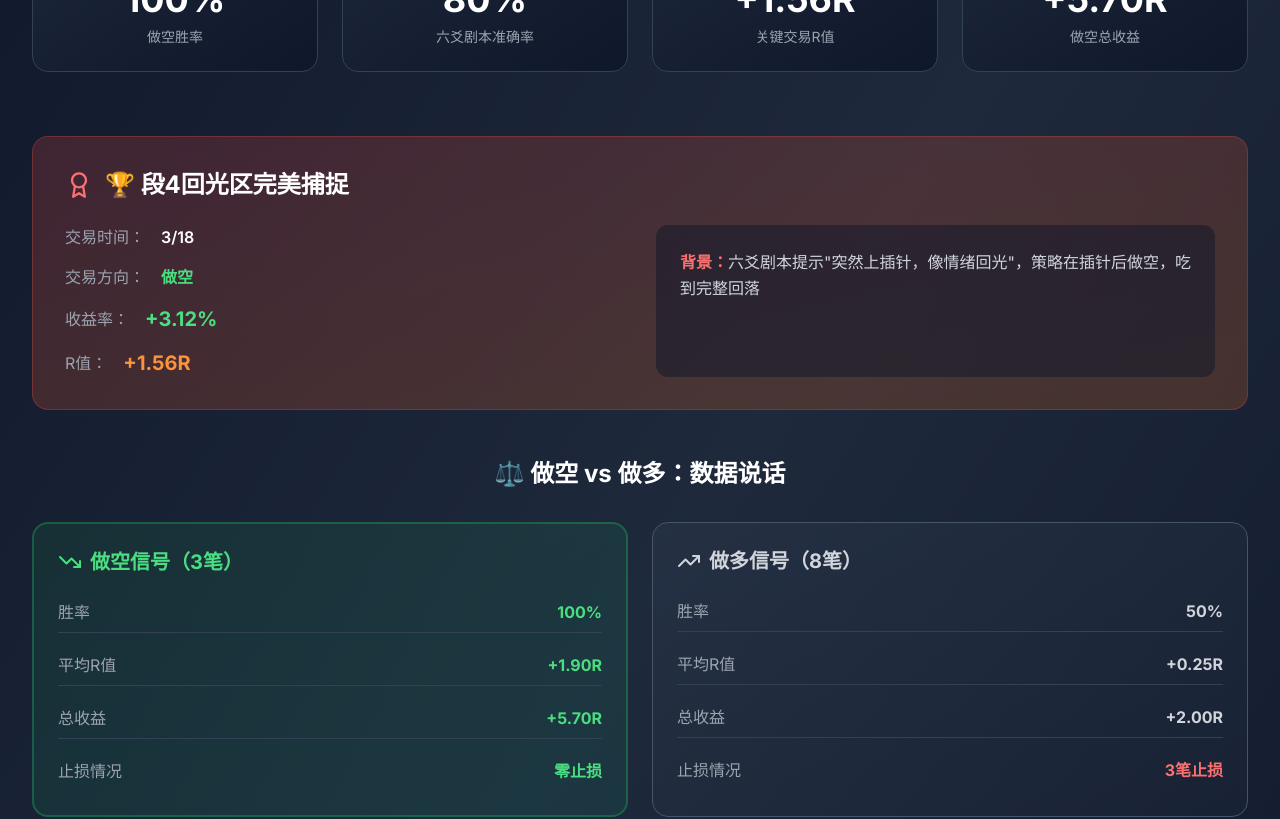
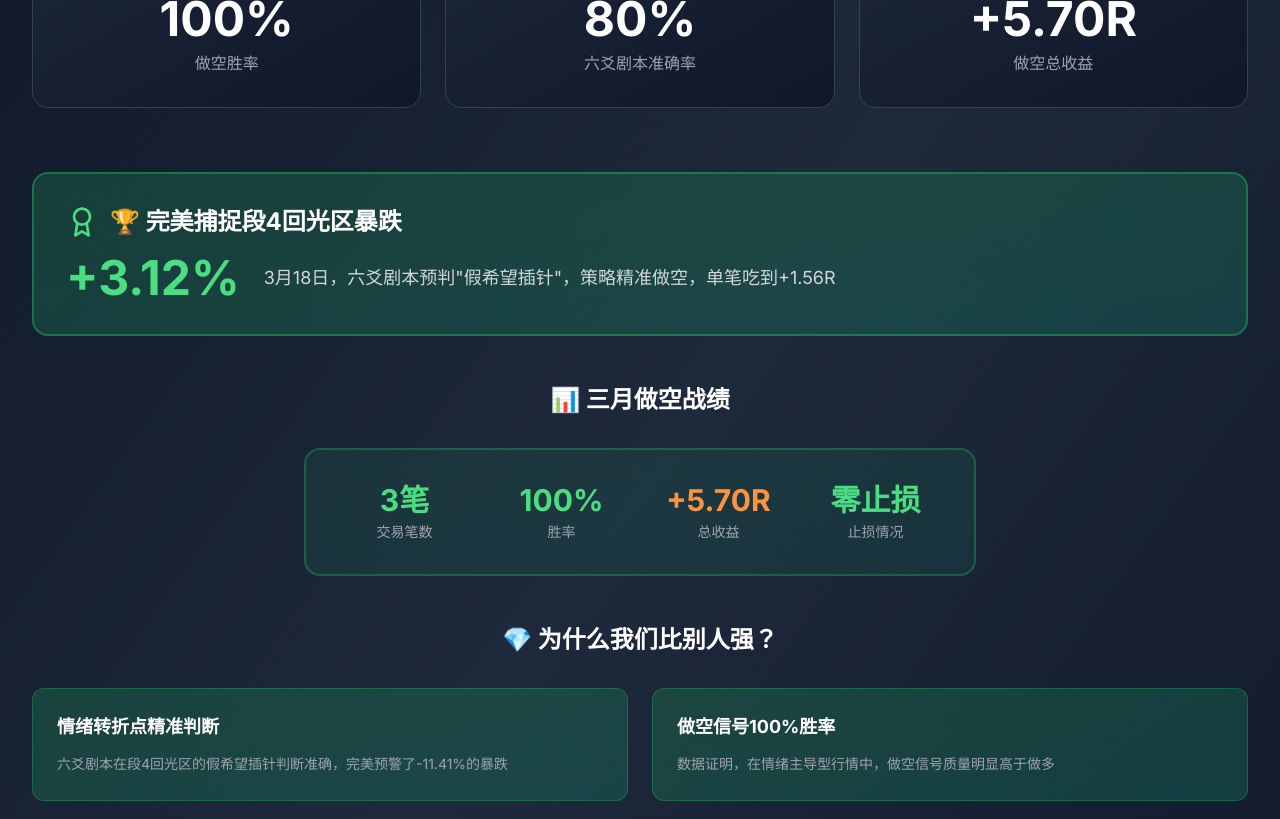
Before and after one commit to alexandra2472/timingquant, a Next.js app: page / in a window 1280 px wide. Shown: the part 1920-2739 px from the top of the page. Built offline with nearby package versions, Linux system fonts and the light colour scheme.

Commit message:
优化月度复盘板块：只保留亮眼数据，添加QQ二维码弹窗

```diff
--- a/components/MonthlyReview.js
+++ b/components/MonthlyReview.js
@@ -1,9 +1,9 @@
 'use client';
 
 import { useState } from 'react';
-import { TrendingUp, TrendingDown, Target, BarChart3, Award, Zap } from 'lucide-react';
+import { TrendingUp, TrendingDown, Target, Award, Zap, X } from 'lucide-react';
 
-// 月度复盘数据配置
+// 月度复盘数据配置 - 只保留最亮眼的数据
 const reviewData = {
   month: '三月',
   title: '实战复盘：六爻剧本+策略的组合力量',
@@ -11,20 +11,22 @@ const reviewData = {
   metrics: [
     { value: '100%', label: '做空胜率', icon: TrendingDown, color: 'from-green-500 to-emerald-600' },
     { value: '80%', label: '六爻剧本准确率', icon: Target, color: 'from-blue-500 to-indigo-600' },
-    { value: '+1.56R', label: '关键交易R值', icon: Award, color: 'from-purple-500 to-violet-600' },
     { value: '+5.70R', label: '做空总收益', icon: TrendingUp, color: 'from-orange-500 to-red-600' },
   ],
-  keyTrade: {
-    title: '段4回光区完美捕捉',
-    date: '3/18',
-    type: '做空',
+  // 简化的关键交易展示 - 只说最牛的
+  highlightTrade: {
+    title: '完美捕捉段4回光区暴跌',
     profit: '+3.12%',
-    rValue: '+1.56R',
-    description: '六爻剧本提示"突然上插针，像情绪回光"，策略在插针后做空，吃到完整回落',
+    desc: '3月18日，六爻剧本预判"假希望插针"，策略精准做空，单笔吃到+1.56R',
   },
-  comparison: {
-    short: { count: 3, winRate: '100%', avgR: '+1.90R', totalR: '+5.70R', stops: '零止损' },
-    long: { count: 8, winRate: '50%', avgR: '+0.25R', totalR: '+2.00R', stops: '3笔止损' },
+  // 只展示做空的亮眼数据
+  shortStats: {
+    title: '三月做空战绩',
+    count: '3笔',
+    winRate: '100%',
+    avgR: '+1.90R',
+    totalR: '+5.70R',
+    highlight: '零止损',
   },
   advantages: [
     { title: '情绪转折点精准判断', desc: '六爻剧本在段4回光区的假希望插针判断准确，完美预警了-11.41%的暴跌' },
@@ -32,11 +34,12 @@ const reviewData = {
     { title: '结构段动态仓位', desc: '根据六爻剧本的6个结构段，每个阶段使用不同的风险参数' },
     { title: '情绪主导型结构适应', desc: '策略正在从"趋势流畅型"向"情绪适应型"进化' },
   ],
-  chartImage: '/images/ethusdt_analysis.png', // 需要替换为实际图片路径
+  // QQ二维码图片路径
+  qqQRCode: '/images/qq-qr-code.png',
 };
 
 export default function MonthlyReview({ t }) {
-  const [activeTab, setActiveTab] = useState('short');
+  const [showQRCode, setShowQRCode] = useState(false);
 
   return (
     <section id="review" className="py-20 bg-gradient-to-br from-slate-900 via-slate-800 to-slate-900">
@@ -55,112 +58,61 @@ export default function MonthlyReview({ t }) {
           </p>
         </div>
 
-        {/* 核心数据卡片 */}
-        <div className="grid grid-cols-2 lg:grid-cols-4 gap-4 lg:gap-6 mb-16">
+        {/* 核心数据卡片 - 只保留3个最亮眼的 */}
+        <div className="grid grid-cols-1 md:grid-cols-3 gap-6 mb-16">
           {reviewData.metrics.map((metric, index) => (
             <div
               key={index}
-              className="bg-gradient-to-br from-slate-800 to-slate-900 border border-slate-700 rounded-2xl p-6 text-center hover:border-slate-600 transition-all duration-300 hover:transform hover:scale-105"
+              className="bg-gradient-to-br from-slate-800 to-slate-900 border border-slate-700 rounded-2xl p-8 text-center hover:border-slate-600 transition-all duration-300 hover:transform hover:scale-105"
             >
-              <div className={`inline-flex items-center justify-center w-12 h-12 rounded-xl bg-gradient-to-br ${metric.color} mb-4`}>
-                <metric.icon size={24} className="text-white" />
+              <div className={`inline-flex items-center justify-center w-14 h-14 rounded-xl bg-gradient-to-br ${metric.color} mb-4`}>
+                <metric.icon size={28} className="text-white" />
               </div>
-              <div className="text-3xl lg:text-4xl font-bold text-white mb-2">
+              <div className="text-4xl lg:text-5xl font-bold text-white mb-2">
                 {metric.value}
               </div>
-              <div className="text-sm text-gray-400">{metric.label}</div>
+              <div className="text-base text-gray-400">{metric.label}</div>
             </div>
           ))}
         </div>
 
-        {/* 关键交易展示 */}
-        <div className="bg-gradient-to-br from-red-500/20 to-orange-500/20 border border-red-500/30 rounded-2xl p-8 mb-12">
-          <div className="flex items-center gap-3 mb-6">
-            <Award className="text-red-400" size={28} />
-            <h3 className="text-2xl font-bold text-white">🏆 {reviewData.keyTrade.title}</h3>
+        {/* 简化的关键交易展示 - 只说最牛的战绩 */}
+        <div className="bg-gradient-to-br from-green-500/20 to-emerald-500/20 border-2 border-green-500/40 rounded-2xl p-8 mb-12">
+          <div className="flex items-center gap-3 mb-4">
+            <Award className="text-green-400" size={32} />
+            <h3 className="text-2xl font-bold text-white">🏆 {reviewData.highlightTrade.title}</h3>
           </div>
-          <div className="grid md:grid-cols-2 gap-8">
-            <div className="space-y-4">
-              <div className="flex items-center gap-4">
-                <span className="text-gray-400">交易时间：</span>
-                <span className="text-white font-semibold">{reviewData.keyTrade.date}</span>
-              </div>
-              <div className="flex items-center gap-4">
-                <span className="text-gray-400">交易方向：</span>
-                <span className="text-green-400 font-semibold">{reviewData.keyTrade.type}</span>
-              </div>
-              <div className="flex items-center gap-4">
-                <span className="text-gray-400">收益率：</span>
-                <span className="text-green-400 font-bold text-xl">{reviewData.keyTrade.profit}</span>
-              </div>
-              <div className="flex items-center gap-4">
-                <span className="text-gray-400">R值：</span>
-                <span className="text-orange-400 font-bold text-xl">{reviewData.keyTrade.rValue}</span>
-              </div>
+          <div className="flex flex-col md:flex-row md:items-center gap-6">
+            <div className="text-5xl font-bold text-green-400">
+              {reviewData.highlightTrade.profit}
             </div>
-            <div className="bg-slate-900/50 rounded-xl p-6">
-              <p className="text-gray-300 leading-relaxed">
-                <span className="text-red-400 font-semibold">背景：</span>
-                {reviewData.keyTrade.description}
-              </p>
-            </div>
+            <p className="text-gray-300 text-lg flex-1">
+              {reviewData.highlightTrade.desc}
+            </p>
           </div>
         </div>
 
-        {/* 做空 vs 做多对比 */}
+        {/* 只展示做空的亮眼数据 */}
         <div className="mb-12">
-          <h3 className="text-2xl font-bold text-white text-center mb-8">⚖️ 做空 vs 做多：数据说话</h3>
-          <div className="grid md:grid-cols-2 gap-6">
-            {/* 做空信号 */}
-            <div className="bg-gradient-to-br from-green-500/10 to-emerald-500/10 border-2 border-green-500/30 rounded-2xl p-6">
-              <h4 className="text-xl font-bold text-green-400 mb-4 flex items-center gap-2">
-                <TrendingDown size={24} />
-                做空信号（{reviewData.comparison.short.count}笔）
-              </h4>
-              <ul className="space-y-3">
-                <li className="flex justify-between items-center py-2 border-b border-slate-700">
-                  <span className="text-gray-400">胜率</span>
-                  <span className="text-green-400 font-bold">{reviewData.comparison.short.winRate}</span>
-                </li>
-                <li className="flex justify-between items-center py-2 border-b border-slate-700">
-                  <span className="text-gray-400">平均R值</span>
-                  <span className="text-green-400 font-bold">{reviewData.comparison.short.avgR}</span>
-                </li>
-                <li className="flex justify-between items-center py-2 border-b border-slate-700">
-                  <span className="text-gray-400">总收益</span>
-                  <span className="text-green-400 font-bold">{reviewData.comparison.short.totalR}</span>
-                </li>
-                <li className="flex justify-between items-center py-2">
-                  <span className="text-gray-400">止损情况</span>
-                  <span className="text-green-400 font-bold">{reviewData.comparison.short.stops}</span>
-                </li>
-              </ul>
-            </div>
-
-            {/* 做多信号 */}
-            <div className="bg-gradient-to-br from-slate-700/30 to-slate-800/30 border border-slate-600 rounded-2xl p-6">
-              <h4 className="text-xl font-bold text-gray-300 mb-4 flex items-center gap-2">
-                <TrendingUp size={24} />
-                做多信号（{reviewData.comparison.long.count}笔）
-              </h4>
-              <ul className="space-y-3">
-                <li className="flex justify-between items-center py-2 border-b border-slate-700">
-                  <span className="text-gray-400">胜率</span>
-                  <span className="text-gray-300 font-bold">{reviewData.comparison.long.winRate}</span>
-                </li>
-                <li className="flex justify-between items-center py-2 border-b border-slate-700">
-                  <span className="text-gray-400">平均R值</span>
-                  <span className="text-gray-300 font-bold">{reviewData.comparison.long.avgR}</span>
-                </li>
-                <li className="flex justify-between items-center py-2 border-b border-slate-700">
-                  <span className="text-gray-400">总收益</span>
-                  <span className="text-gray-300 font-bold">{reviewData.comparison.long.totalR}</span>
-                </li>
-                <li className="flex justify-between items-center py-2">
-                  <span className="text-gray-400">止损情况</span>
-                  <span className="text-red-400 font-bold">{reviewData.comparison.long.stops}</span>
-                </li>
-              </ul>
+          <h3 className="text-2xl font-bold text-white text-center mb-8">📊 {reviewData.shortStats.title}</h3>
+          <div className="bg-gradient-to-br from-green-500/10 to-emerald-500/10 border-2 border-green-500/30 rounded-2xl p-8 max-w-2xl mx-auto">
+            <div className="grid grid-cols-2 md:grid-cols-4 gap-6 text-center">
+              <div>
+                <div className="text-3xl font-bold text-green-400 mb-1">{reviewData.shortStats.count}</div>
+                <div className="text-sm text-gray-400">交易笔数</div>
+              </div>
+              <div>
+                <div className="text-3xl font-bold text-green-400 mb-1">{reviewData.shortStats.winRate}</div>
+                <div className="text-sm text-gray-400">胜率</div>
+              </div>
+              <div>
+                <div className="text-3xl font-bold text-orange-400 mb-1">{reviewData.shortStats.totalR}</div>
+                <div className="text-sm text-gray-400">总收益</div>
+              </div>
+              <div>
+                <div className="text-3xl font-bold text-green-400 mb-1">{reviewData.shortStats.highlight}</div>
+                <div className="text-sm text-gray-400">止损情况</div>
+              </div>
             </div>
           </div>
         </div>
@@ -178,7 +130,7 @@ export default function MonthlyReview({ t }) {
           </div>
         </div>
 
-        {/* CTA */}
+        {/* CTA - 点击弹出QQ二维码 */}
         <div className="text-center bg-gradient-to-r from-red-500 to-orange-500 rounded-2xl p-8 lg:p-12">
           <h3 className="text-2xl lg:text-3xl font-bold text-white mb-4">
             🚀 准备好盈利了吗？
@@ -186,15 +138,40 @@ export default function MonthlyReview({ t }) {
           <p className="text-white/90 mb-8 max-w-2xl mx-auto">
             三月复盘证明：六爻剧本+策略的组合能带来更高收益、更低风险。四月我们将继续优化，帮你更稳健地盈利！
           </p>
-          <a
-            href="#pricing"
+          <button
+            onClick={() => setShowQRCode(true)}
             className="inline-block bg-white text-red-500 px-8 py-4 rounded-full font-bold text-lg hover:bg-gray-100 transition-colors shadow-lg hover:shadow-xl transform hover:scale-105"
           >
             📩 立即加入实战营
-          </a>
+          </button>
           <p className="text-white/70 mt-4 text-sm">限量招募中，扫码或联系QQ了解更多</p>
         </div>
       </div>
+
+      {/* QQ二维码弹窗 */}
+      {showQRCode && (
+        <div className="fixed inset-0 z-50 flex items-center justify-center bg-black/80 p-4" onClick={() => setShowQRCode(false)}>
+          <div className="bg-white rounded-2xl p-8 max-w-sm w-full text-center relative" onClick={(e) => e.stopPropagation()}>
+            <button
+              onClick={() => setShowQRCode(false)}
+              className="absolute top-4 right-4 text-gray-400 hover:text-gray-600"
+            >
+              <X size={24} />
+            </button>
+            <h3 className="text-xl font-bold text-gray-900 mb-2">扫码添加QQ好友</h3>
+            <p className="text-gray-500 text-sm mb-4">QQ号: 3822532541</p>
+            <div className="bg-gray-100 rounded-xl p-4 mb-4">
+              {/* 这里显示QQ二维码图片 */}
+              <img
+                src="https://api.qrserver.com/v1/create-qr-code/?size=200x200&data=3822532541"
+                alt="QQ二维码"
+                className="w-48 h-48 mx-auto"
+              />
+            </div>
+            <p className="text-gray-500 text-sm">或搜索QQ号：3822532541</p>
+          </div>
+        </div>
+      )}
     </section>
   );
 }
```
Also changed, not shown: .workbuddy/memory/MEMORY.md.
